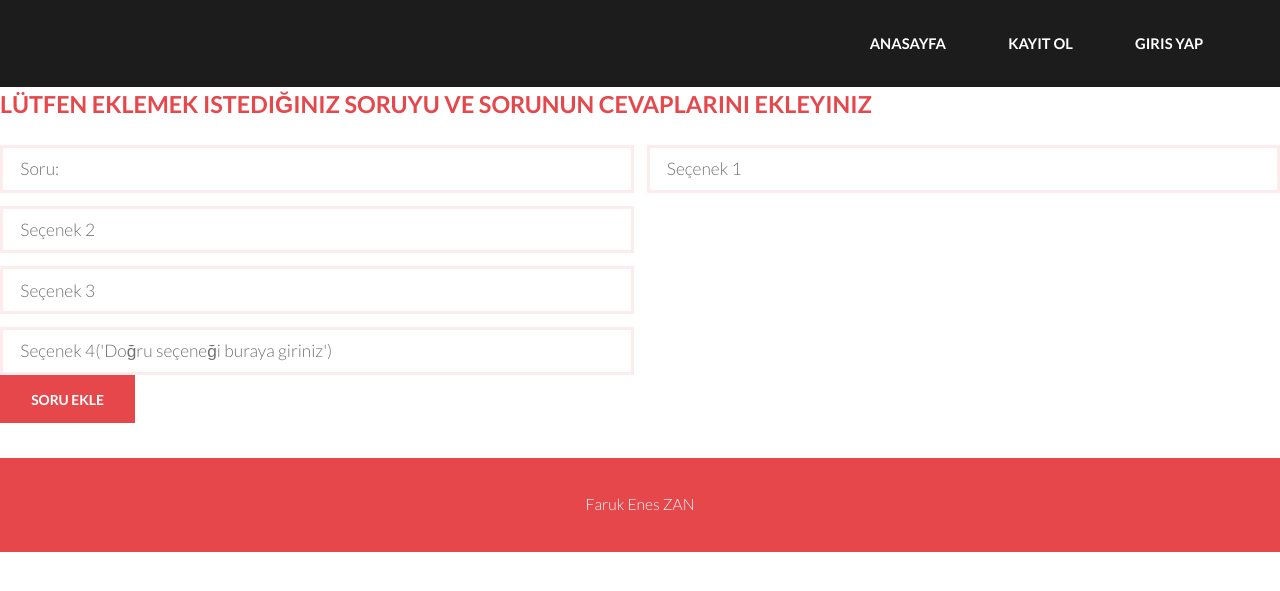
After one commit to Farukeness/MyFlaskProject, a Flask app: page /addquestion in a window 1280 px wide. The commit adds this page. Shown: the top 591 px of the page. Run offline with Flask 3, Linux system fonts and the light colour scheme.

Commit message:
random questions added

```diff
--- a/main.py
+++ b/main.py
@@ -47,6 +47,56 @@ def Index():
         return render_template('index.html', login_auth=login_auth, id=id, days =days, weathers = weathers)
     else:
         return render_template('index.html', login_auth=login_auth, id=id, days=days,weathers = weathers)
+
+@app.route("/addquestion", methods=['GET', 'POST'])
+def addquestion():
+    name, login_auth = giris_kotrol()
+    id = random.randint(0,4)
+    check = ""
+    name, login_auth = giris_kotrol()
+    if request.method == "POST":
+        question = request.form["questionName"]
+        choice_1 = request.form["choice_1"]
+        choice_2 = request.form["choice_2"]
+        choice_3 = request.form["choice_3"]
+        correct_answer = request.form["choice_4"]
+        choice_4 = request.form["choice_4"]
+        if question == "" or choice_1 == "" or choice_2 == "" or choice_3 == "" or correct_answer == "":
+            check = "Lütfen seçenekleri boş bırakmayınız!"
+        else:
+            with sqlite3.connect("database.db") as con:
+                con.row_factory = sqlite3.Row
+                cur = con.cursor()
+                random_number = random.randint(1,4)
+                if random_number == 1:
+                    c1 = correct_answer
+                    c4 = choice_1
+                    c2 = choice_2
+                    c3 = choice_3
+                elif random_number == 2:
+                    c2 = correct_answer
+                    c4 = choice_2
+                    c1 = choice_1
+                    c3 = choice_3
+                elif random_number == 3:
+                    c3 = correct_answer
+                    c4 = choice_3
+                    c1 = choice_1
+                    c2 = choice_2
+                elif random_number == 4:
+                    c4 = correct_answer
+                    c1 = choice_1
+                    c2 = choice_2
+                    c3 = choice_3
+                sqlQuary= """ INSERT INTO sorular (soru,sik1,sik2,sik3,sik4,dogru)
+                   VALUES ("{}","{}","{}","{}","{}","{}")""".format(question, c1, c2, c3,c4,correct_answer)
+                cur.execute(sqlQuary)
+                con.commit()
+            check = "Soru başarıyla eklendi. Katkılarınız için teşekkürler"
+
+
+    return render_template('addquestion.html',login_auth=login_auth,id = id,check = check)
+
 
 
 @app.route("/kayit", methods=['GET', 'POST'])
@@ -126,6 +176,8 @@ def Giris():
 
 
     return render_template("giris.html", name=name, login_auth=login_auth, error=error)
+
+
 @app.route("/sinav/<int:id>", methods=['GET', 'POST'])
 def Sinav(id):
     kontrol = ""
@@ -146,7 +198,7 @@ def Sinav(id):
                 cevab = request.form["cevab"]
                 if cevab == dogrucevab[id][0]:
                     kullaniciPuani = puan + 1
-                    print("doğru cevabb helel")
+
                     update = "UPDATE kullanicilar SET puan = '" + str(kullaniciPuani) + "' WHERE isim = '" + name + "'"
                     con.cursor().execute(update)
                     con.commit()
--- /dev/null
+++ b/templates/addquestion.html
@@ -0,0 +1,39 @@
+{% extends 'base.html' %}
+{% block body_content%}
+<title>Soru Ekle</title>
+<section>
+    <h3>Lütfen Eklemek istediğiniz soruyu ve sorunun cevaplarını ekleyiniz</h3>
+    <form method="post" action="{{ url_for('addquestion') }}">
+        <div class="row uniform 50%">
+            {% if check %}
+            <div class="6u$ 12u$(xsmall)">{{ check }}</div>
+            {% endif %}
+            <div class="6u 12u$(xsmall)">
+                <input type="text" name="questionName" id="questionName" value="" placeholder="Soru:">
+            </div>
+            <div class="6u$ 12u$(xsmall)">
+                <input type="text" name="choice_1" id="choice_1" value="" placeholder="Seçenek 1">
+            </div>
+            <div class="6u$ 12u$(xsmall)">
+                <input type="text" name="choice_2" id="choice_2" value="" placeholder="Seçenek 2 ">
+            </div>
+            <div class="6u$ 12u$(xsmall)">
+                <input type="text" name="choice_3" id="choice_1" value="" placeholder="Seçenek 3">
+            </div>
+            <div class="6u$ 12u$(xsmall)">
+                <input type="text" name="choice_4" id="choice_4" value="" placeholder="Seçenek 4('Doğru seçeneği buraya giriniz')">
+            </div>
+        </div>
+            <div class="12u$">
+                <ul class="actions">
+                    <li><input type="submit" value="Soru Ekle" class="special"></li>
+
+                </ul>
+            </div>
+        </div>
+    </form>
+</section>
+
+
+
+{% endblock %}
--- a/templates/base.html
+++ b/templates/base.html
@@ -19,13 +19,14 @@
 						{% else %}
 						<a href="{{url_for('Sinav',id=id)}}">Sınav</a>
 						<a href="{{ url_for('LiderlikTablosu') }}">Liderlik Tablosu</a>
+						<a href="{{url_for('addquestion')}}">Soru Ekle</a>
 						<a href="{{ url_for('Logout') }}"> {{ name }} Çıkış Yap</a>
 						{% endif %}
 					</nav>
 				</div>
 			</header>
 
-		{% block body_content %}
+			{% block body_content %}
 		{% endblock %}
 <!-- Footer -->
 
--- a/templates/soruekle.html
+++ /dev/null
@@ -1,2 +0,0 @@
-{% extends 'base.html' %}
-{% block body_content%}
--- a/weather.py
+++ b/weather.py
@@ -1,6 +1,6 @@
 import requests
 import datetime
-from babel.dates import format_date
+
 def bilgilerigetir(city_name="Istanbul"):
     url2 = "http://api.weatherapi.com/v1/forecast.json?key=960e29f573d94fb7826195738232509&q={}&days=3&aqi=no&alerts=no"
     asilresponse = requests.get(url2.format(city_name)).json()
```
Also changed, not shown: database.db.
